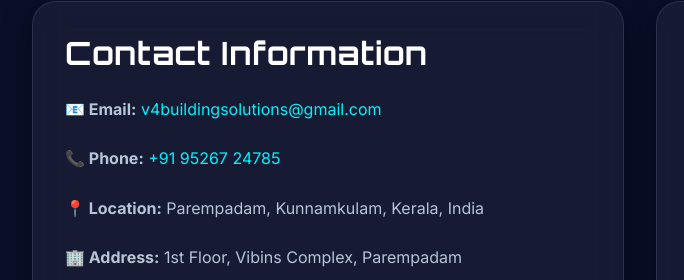
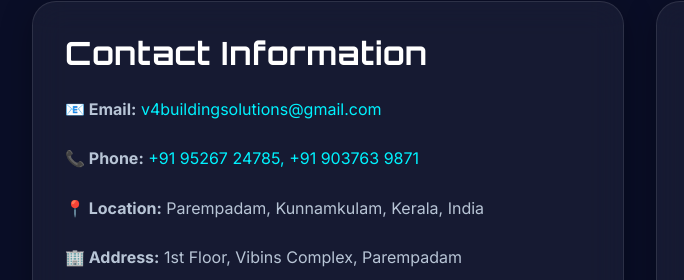
Before and after one commit to jakeshpk/v4bsnewwebsitedesign, a plain HTML site: page index.html in a window 1280 px wide. Shown: the part 10338-10618 px from the top of the page, 0-684 px from the left. Drawn offline with Linux system fonts and the light colour scheme.

Commit message:
Update index.html

```diff
--- a/index.html
+++ b/index.html
@@ -531,7 +531,7 @@
                     <h3>Contact Information</h3>
                     <div class="contact-info">
                         <p><strong>📧 Email:</strong> <a href="mailto:v4buildingsolutions@gmail.com">v4buildingsolutions@gmail.com</a></p>
-                        <p><strong>📞 Phone:</strong> <a href="tel:+919526724785">+91 95267 24785</a></p>
+                        <p><strong>📞 Phone:</strong> <a href="tel:+919526724785">+91 95267 24785, +91 903763 9871</a></p>
                         <p><strong>📍 Location:</strong> Parempadam, Kunnamkulam, Kerala, India</p>
                         <p><strong>🏢 Address:</strong> 1st Floor, Vibins Complex, Parempadam</p>
                     </div>
```
